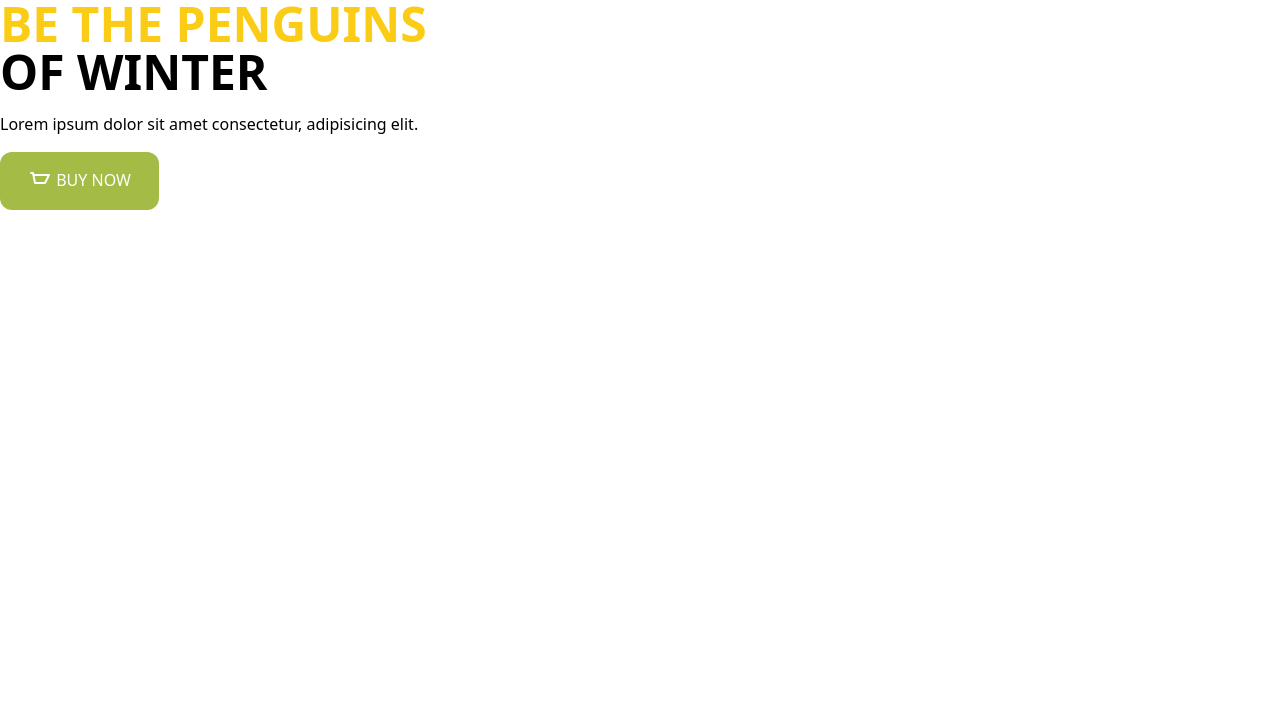
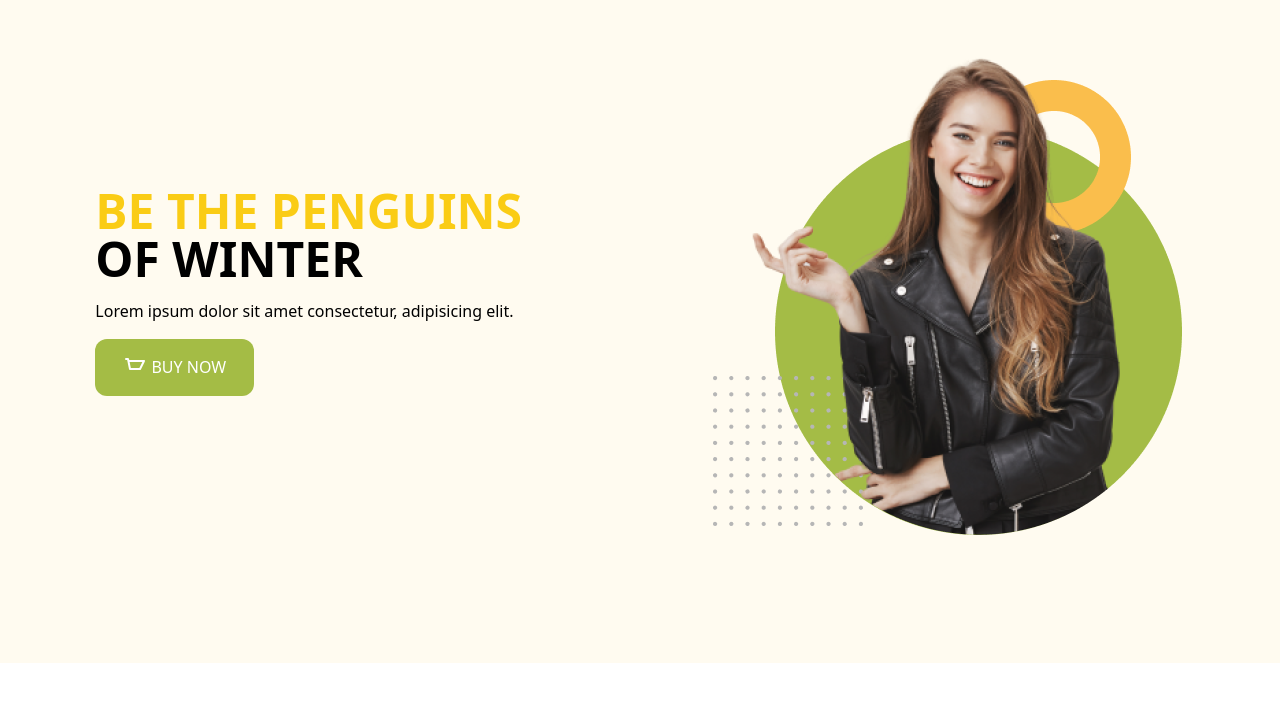
Before and after one commit to RiyadMia/penguin-fashion, a plain HTML site: page index.html in a window 1280 px wide. Drawn offline with nearby package versions, Linux system fonts and the light colour scheme.

Commit message:
secend commit

```diff
--- a/index.html
+++ b/index.html
@@ -14,6 +14,7 @@
                 extend: {
                     colors: {
                         clifford: '#da373d',
+                        penguin: '#FFFBF0',
                     }
                 }
             }
@@ -22,10 +23,10 @@
 </head>
 
 <body>
-    <header>
-        <section class="container mx-auto">
+    <header class="bg-penguin pb-32 pt-12">
+        <section class="container mx-auto sm:flex items-center justify-around">
             <div class="space-y-4">
-                <h1 class="text-5xl uppercase font-bold">
+                <h1 class="text-2xl sm:text-5xl uppercase font-bold">
                     <span class="text-yellow-400">Be the Penguins</span>
                     <br>
                     <span> of winter</span>
@@ -41,6 +42,9 @@
                     </svg>
                     Buy Now</button>
             </div>
+            <div class="pt-8 sm:pt-0">
+                <img class="w-1/2 sm:w-full" src="images/model.png" alt="">
+            </div>
         </section>
     </header>
 </body>
```
